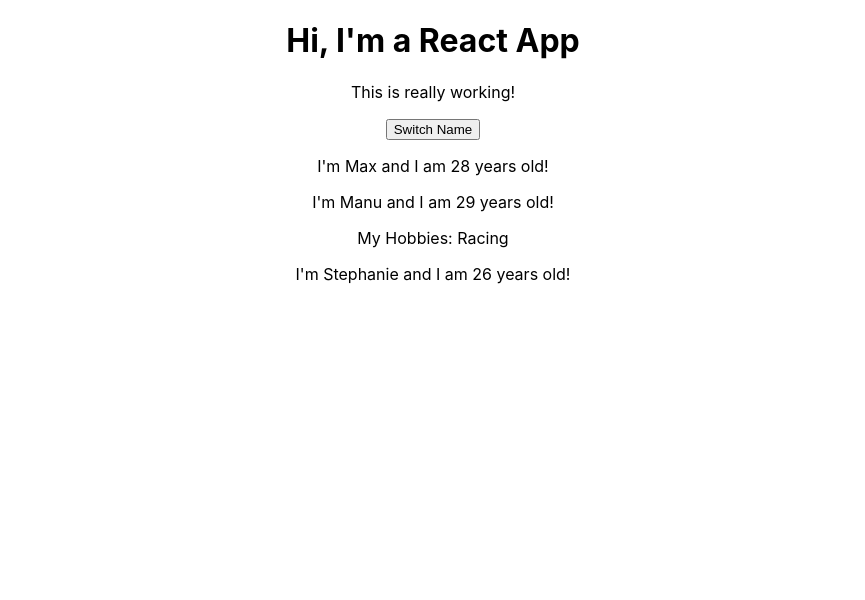
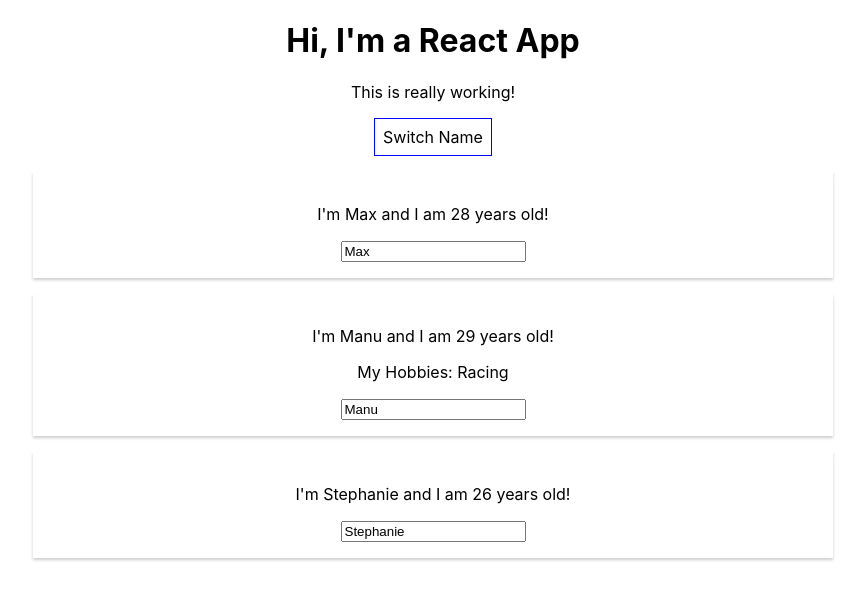
Before and after one commit to tommynicoletti/react-complete-guide, a React (Create React App) app: page / in a window 1280 px wide. Shown: the top 600 px of the page, without its empty margins (207-1072 px from the left). Built offline with nearby package versions, Linux system fonts and the light colour scheme.

Commit message:
Two way binding CSS Styling in-line and file

```diff
--- a/src/App.js
+++ b/src/App.js
@@ -24,12 +24,31 @@ class App extends Component {
     });
   };
 
+  nameChangedHandler = (event) => {
+    this.setState({
+      persons: [
+        { name: 'Max', age: 28 },
+        { name: event.target.value, age: 29 },
+        { name: 'Stephanie', age: 26 }
+      ]
+    });
+  }
+
   render() {
+    const style = {
+      backgroundColor: 'white',
+      font: 'inherit',
+      border: '1px solid blue',
+      padding: '8px',
+      cursor: 'pointer'
+    }
     return (
       <div className="App">
         <h1>Hi, I'm a React App</h1>
         <p>This is really working!</p>
-        <button onClick={() => this.switchNameHandler('Maximilian') }>Switch Name</button>
+        <button
+          style={style}
+          onClick={() => this.switchNameHandler('Maximilian') }>Switch Name</button>
         <Person
           name={this.state.persons[0].name}
           age={this.state.persons[0].age}
@@ -38,6 +57,7 @@ class App extends Component {
           name={this.state.persons[1].name}
           age={this.state.persons[1].age}
           click={this.switchNameHandler.bind(this,'Max!')}
+          changed={this.nameChangedHandler}
         >
           My Hobbies: Racing
         </Person>
--- /dev/null
+++ b/src/Person/Person.css
@@ -0,0 +1,8 @@
+.Person {
+    width: 60%;
+    margin: 16px auto;
+    bottom: 1px solid #eee;
+    box-shadow: 0 2px 3px #ccc;
+    padding: 16px;
+    text-align: center;
+}
--- a/src/Person/Person.js
+++ b/src/Person/Person.js
@@ -1,11 +1,13 @@
 import React from 'react';
+import './Person.css';
 
 const person = (props) => {
 
     return (
-        <div>
+        <div className="Person">
             <p onClick={props.click}>I'm {props.name} and I am {props.age} years old!</p>
             <p>{props.children}</p>
+            <input type="text" onChange={props.changed} value={props.name} />
         </div>
     )
 }
```
